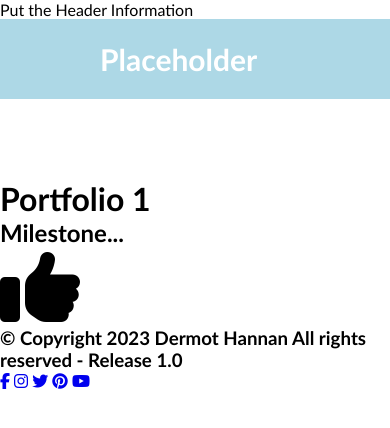
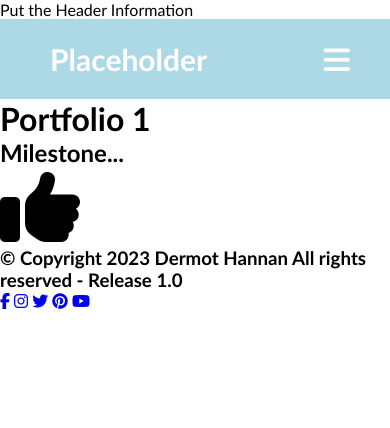
Before and after one commit to dhannan12/Portfolio-1, a plain HTML site: page index.html in a window 390 px wide. Drawn offline with Linux system fonts and the light colour scheme; a web font is replaced by a local one.

Commit message:
added media queries for Nav to styles.css

```diff
--- a/assets/css/styles.css
+++ b/assets/css/styles.css
@@ -62,4 +62,49 @@ a.active, a:hover {
     display:none;
 }
 
-/* Adding Media Queries to make responsive
+/* Adding Media Queries to make responsive */
+
+@media (max-width: 952px) {
+    label.logo {
+        font-size: 30px;
+        padding-left: 50px;
+
+    }
+
+    nav ul li a{
+        font-size: 16px;
+    }
+}
+
+@media (max-width: 858px) {
+    .checked {
+        display:block;
+    }
+    ul {
+        position: fixed;
+        width: 100%;
+        height: 100vh;
+        background:#2c3e50;
+        top: 80px;
+        left: -100%;
+        text-align: center;
+        transition: all .5s;
+    }
+    nav ul li {
+        display: block;
+        margin: 50px 0;
+        line-height: 30px;
+    }
+    nav ul li a{
+        font-size: 20px;
+    }
+
+    a:hover, a.active {
+        background: none;
+        color: #0082e6;
+    }
+
+    #check:checked ~ ul{
+        left:0;
+    }
+}
--- a/index.html
+++ b/index.html
@@ -23,7 +23,7 @@
         </label>
         <label class="logo">Placeholder</label>
         <ul>
-            <li><a href="index.html">Home</a></li>
+            <li><a class="active" href="index.html">Home</a></li>
             <li><a href="gallery.html">Gallery</a></li>
             <li><a href="contact.html">Contact</a></li>
         </ul>
```
Also changed, not shown: 1 other file.
